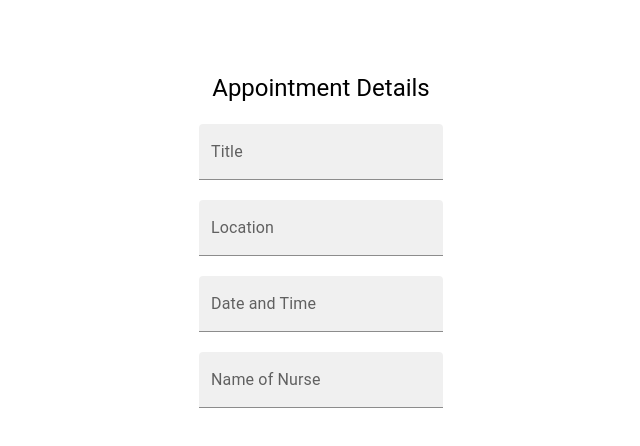
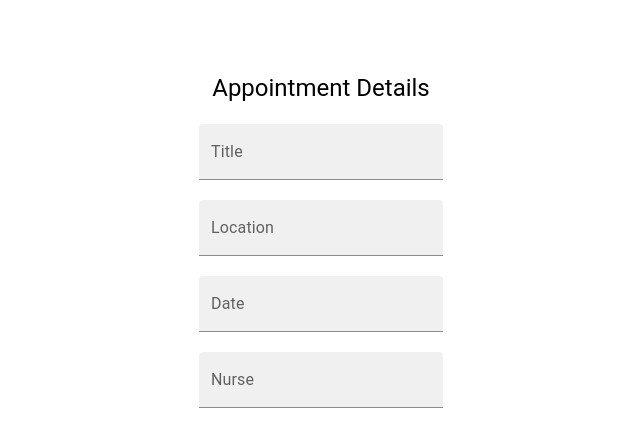
Before and after one commit to zigfrida/easy-schedule, a React (Create React App) app: page /appointmentdetails in a window 1280 px wide. Shown: the top 446 px of the page, without its empty margins (319-959 px from the left). Built offline with nearby package versions, Linux system fonts and the light colour scheme; no server answers; the database is empty.

Commit message:
appointment-details

```diff
--- a/src/components/Appointmentdetails.tsx
+++ b/src/components/Appointmentdetails.tsx
@@ -77,7 +77,7 @@ function Appointmentdetails() {
                 <TextField
                     value={date}
                     id='date'
-                    label='Date and Time'
+                    label='Date'
                     variant='filled'
                     InputProps={{
                         readOnly: true,
@@ -85,8 +85,8 @@ function Appointmentdetails() {
                 />
                 <TextField
                     value={name}
-                    id='name'
-                    label='Name of Nurse'
+                    id='nurse'
+                    label='Nurse'
                     variant='filled'
                     InputProps={{
                         readOnly: true,
```
